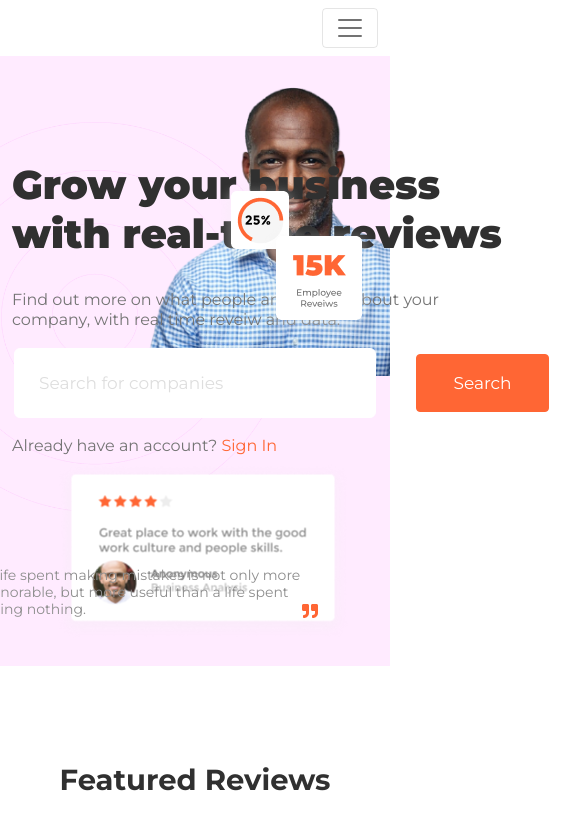
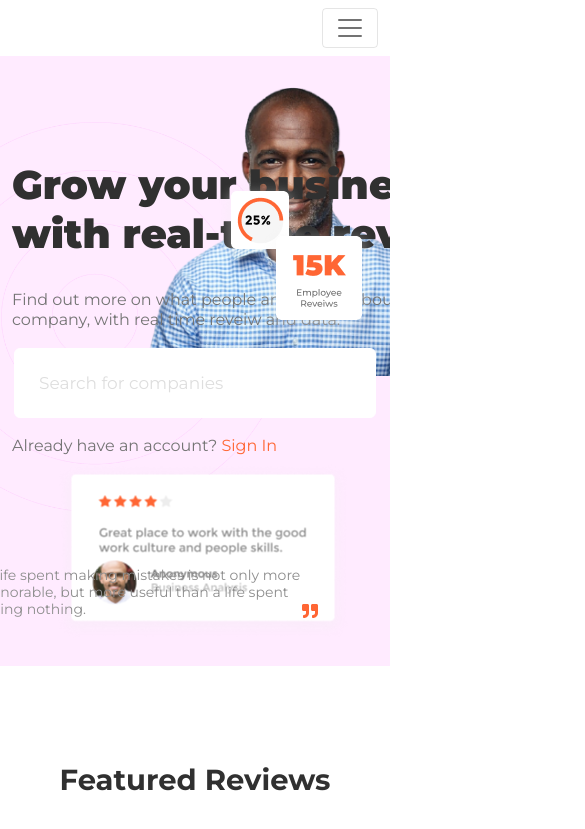
Before and after one commit to Dreezy305/Business-Landing, a React (Create React App) app: page / in a window 390 px wide. Shown: the top 829 px of the page, 585 px wide, since content can reach past the window. Built offline with nearby package versions, Linux system fonts and the light colour scheme.

Commit message:
fading backgrounds

```diff
--- a/src/App.css
+++ b/src/App.css
@@ -31,3 +31,21 @@
 .blockquote--quoted::before {
   content: url(/src/assets/quote.svg);
 }
+
+@media screen and (max-width: 576px) {
+  .App {
+    overflow: hidden;
+  }
+}
+
+@media screen and (max-width: 768px) {
+  .App {
+    overflow: hidden;
+  }
+}
+
+@media screen and (max-width: 1024px) {
+  .App {
+    overflow: hidden;
+  }
+}
```
